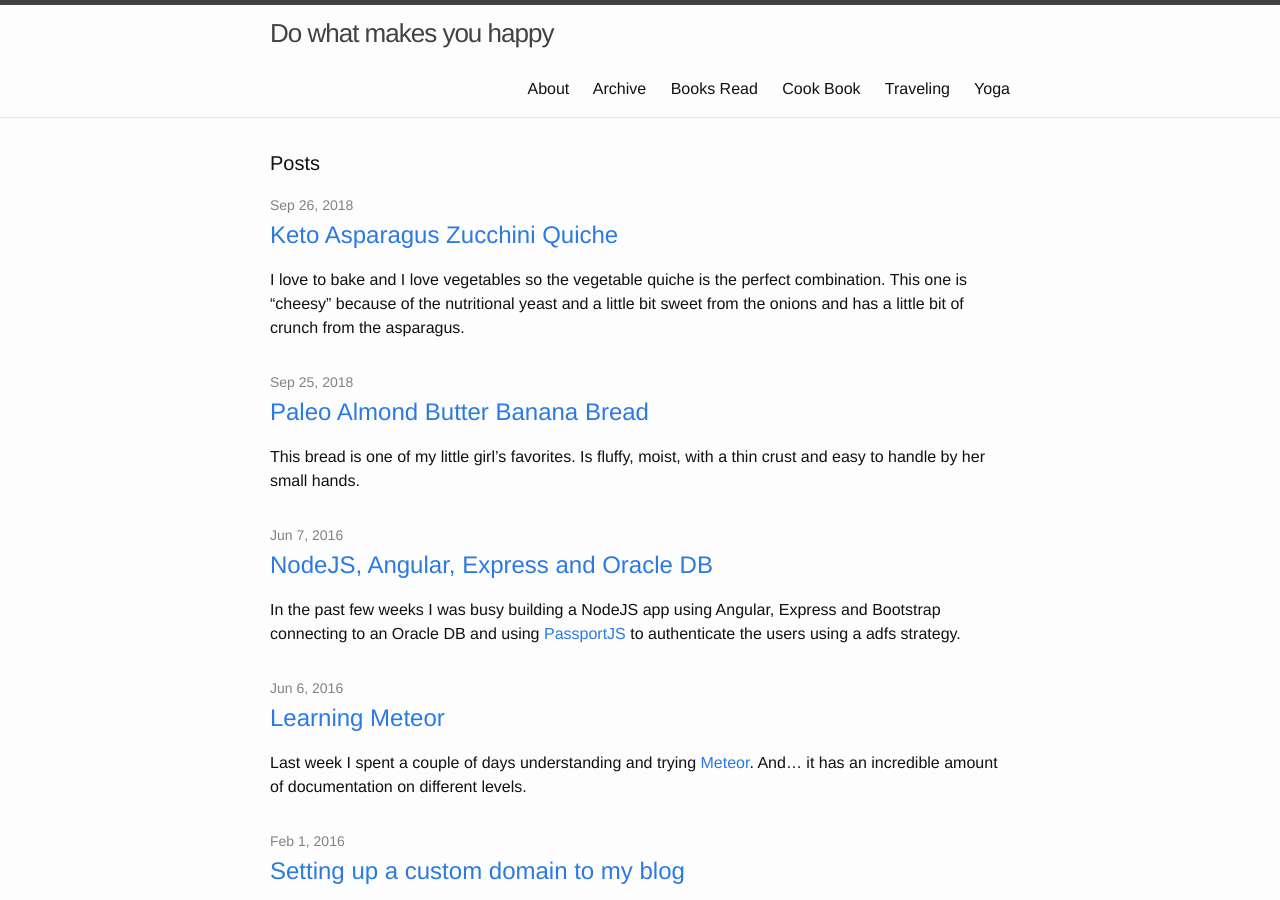
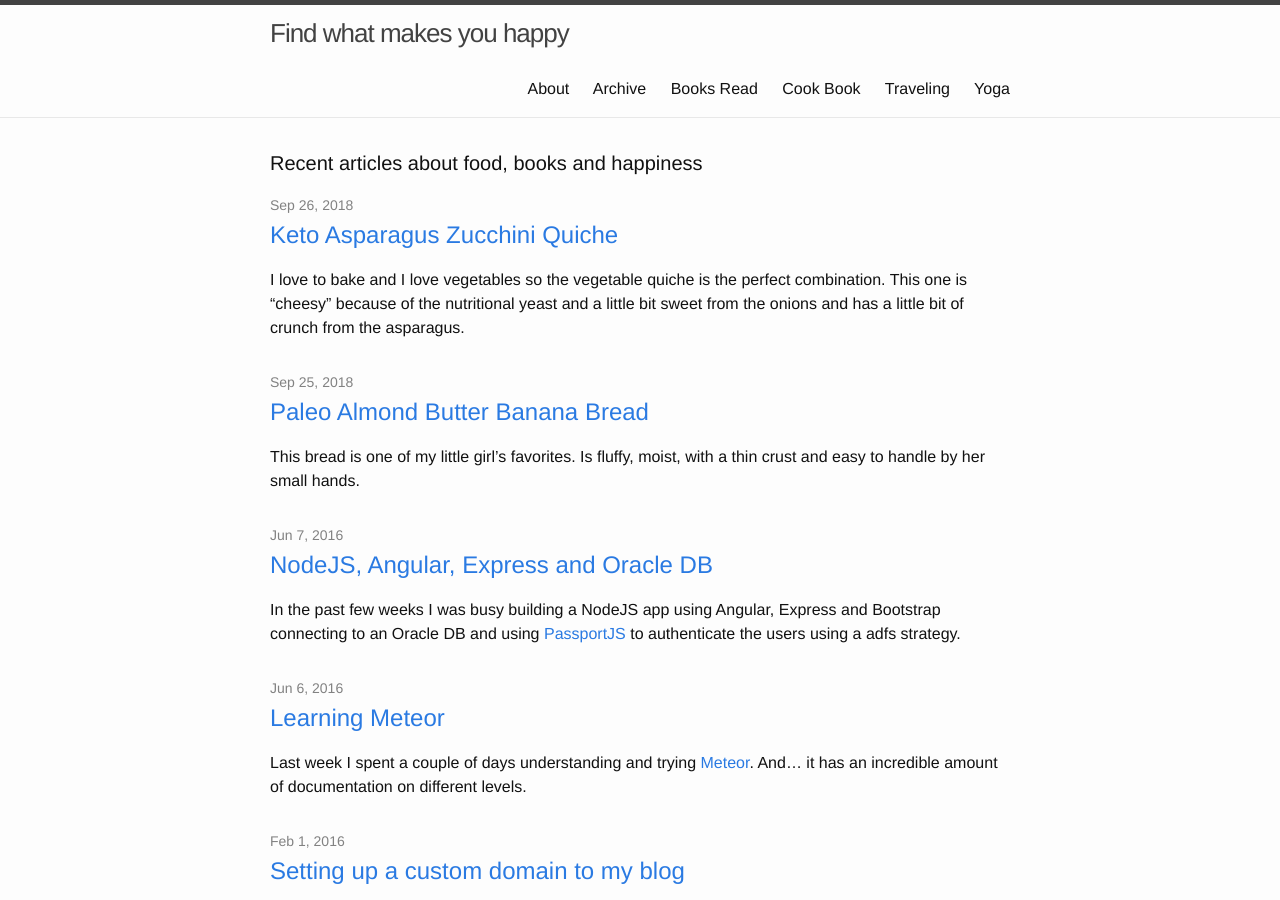
Before and after one commit to melaniaandrisan/melaniaandrisan.github.io, a Jekyll site: the page built from index.html, in a window 1280 px wide and 900 px high. Built offline with Jekyll 4.4.1, drawn with Linux system fonts in a browser that asks for light colours; comment, search, counter and statistics services are not loaded; some of the changed text lies outside the part shown.

Commit message:
Made small changes to the site structure

```diff
--- a/_config.yml
+++ b/_config.yml
@@ -6,7 +6,7 @@
 # 'jekyll serve'. If you change this file, please restart the server process.
 #
 # Site settings
-title: Do what makes you happy
+title: Find what makes you happy
 email: mela@mela.com
 description: > # this means to ignore newlines until "baseurl:"
   My technical experience
--- a/index.html
+++ b/index.html
@@ -4,7 +4,7 @@ layout: default
 
 <div class="home">
 
-  <h1 class="page-heading">Posts</h1>
+  <h1 class="page-heading">Recent articles about food, books and happiness</h1>
 
   <ul class="post-list">
     {% for post in site.posts %}
```
Also changed, not shown: yoga.md (+1 -1 lines).
